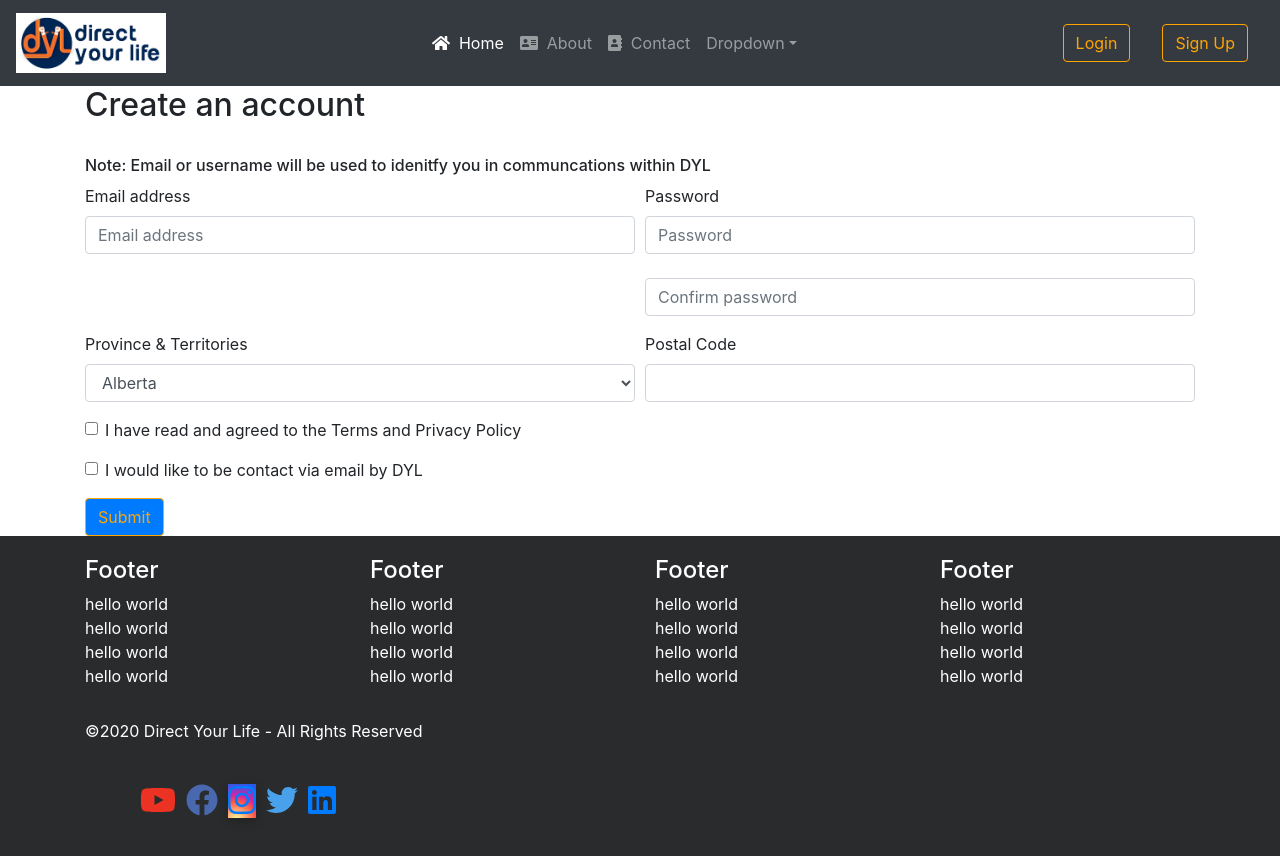
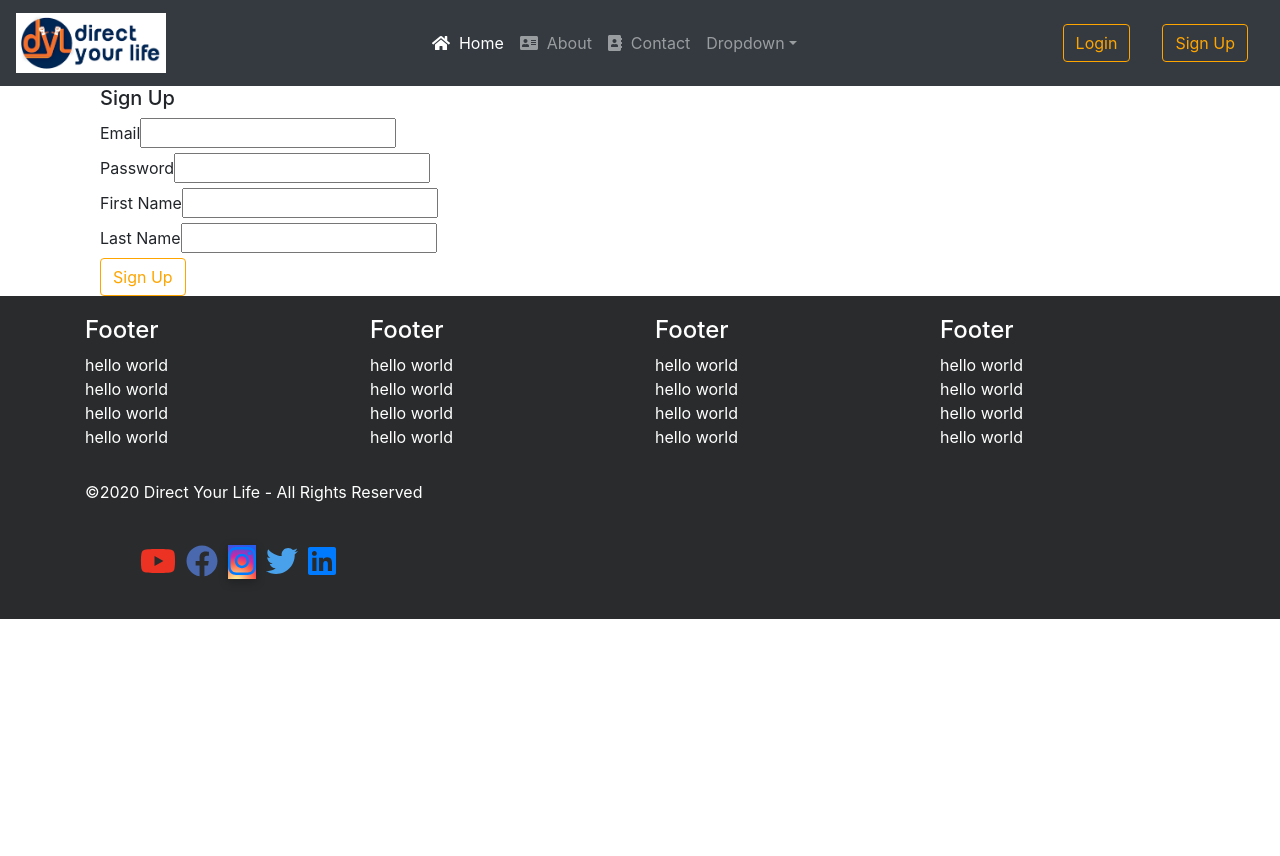
Before and after one commit to muymax/directYourLife, a React (Create React App) app: page /signup in a window 1280 px wide. After the commit the page ends 800 px from the top, so only its background shows below. Built offline with nearby package versions, Linux system fonts and the light colour scheme.

Commit message:
commits login and signup print to console

```diff
--- a/src/components/pages/Home.js
+++ b/src/components/pages/Home.js
@@ -32,7 +32,6 @@
           ridiculus expedita a, congue tempus augue in quam rhoncus, in et neque
           orci vitae sem, aliquam ligula. Massa vestibulum, sed iaculis
           tincidunt nec urna sit ac.
-          <h2>Home Page</h2>
         </p>
         <p>
           Lorem ipsum dolor sit amet, nunc sollicitudin tempor ullamcorper, a
@@ -59,7 +58,6 @@
           ridiculus expedita a, congue tempus augue in quam rhoncus, in et neque
           orci vitae sem, aliquam ligula. Massa vestibulum, sed iaculis
           tincidunt nec urna sit ac.
-          <h2>Home Page</h2>
         </p>
         <p>
           Lorem ipsum dolor sit amet, nunc sollicitudin tempor ullamcorper, a
@@ -86,7 +84,6 @@
           ridiculus expedita a, congue tempus augue in quam rhoncus, in et neque
           orci vitae sem, aliquam ligula. Massa vestibulum, sed iaculis
           tincidunt nec urna sit ac.
-          <h2>Home Page</h2>
         </p>
         <p>
           Lorem ipsum dolor sit amet, nunc sollicitudin tempor ullamcorper, a
@@ -113,7 +110,6 @@
           ridiculus expedita a, congue tempus augue in quam rhoncus, in et neque
           orci vitae sem, aliquam ligula. Massa vestibulum, sed iaculis
           tincidunt nec urna sit ac.
-          <h2>Home Page</h2>
         </p>
         <p>
           Lorem ipsum dolor sit amet, nunc sollicitudin tempor ullamcorper, a
@@ -140,7 +136,6 @@
           ridiculus expedita a, congue tempus augue in quam rhoncus, in et neque
           orci vitae sem, aliquam ligula. Massa vestibulum, sed iaculis
           tincidunt nec urna sit ac.
-          <h2>Home Page</h2>
         </p>
       </div>
     );
--- a/src/components/pages/Login.js
+++ b/src/components/pages/Login.js
@@ -1,30 +1,37 @@
 import React, { Component } from 'react';
-import { Form, Button } from 'react-bootstrap';
 
 class Login extends Component {
+  state = {
+    email: '',
+    password: ''
+
+  };
+  handleChange = (e) => {
+    this.setState({
+        [e.target.id]: e.target.value
+    })
+  }
+  handleSubmit = (e) => {
+    e.preventDefault();
+    console.log(this.state);
+  }
   render() {
     return (
-      <div>
-        <h2> Log in </h2>
-        <Form>
-          <Form.Group controlId="formBasicEmail">
-            <Form.Label>Email address</Form.Label>
-            <Form.Control type="email" placeholder="Email address" />
-            <Form.Text className="text-muted">
-              Your information is kept confidential
-            </Form.Text>
-          </Form.Group>
-          <Form.Group controlId="formBasicPassword">
-            <Form.Label>Password</Form.Label>
-            <Form.Control type="password" placeholder="Password" />
-          </Form.Group>
-          <Form.Group controlId="formBasicCheckbox">
-            <Form.Check type="checkbox" label="Keep me logged in" />
-          </Form.Group>
-          <Button variant="primary" type="submit">
-            Submit
-          </Button>
-        </Form>
+      <div className="container">
+        <form onSubmit={this.handleSubmit} className="white">
+          <h5 className="grey-text text-darken-3">Log In</h5>
+          <div className="input-field">
+            <label htmlFor="email">Email</label>
+            <input type="email" id="email" onChange={this.handleChange}/>
+          </div>
+          <div className="input-field">
+            <label htmlFor="password">Password</label>
+            <input type="password" id="password" onChange={this.handleChange}/>
+          </div>
+          <div className="input-field">
+            <button className="btn pink lightne-1 z-depth-0">Login</button>
+          </div>
+        </form>
       </div>
     );
   }
--- a/src/components/pages/Signup.js
+++ b/src/components/pages/Signup.js
@@ -1,91 +1,47 @@
 import React, { Component } from 'react';
-import { Form, Button, Col } from 'react-bootstrap';
 
 class Signup extends Component {
+  state = {
+    email: '',
+    password: '',
+    firstName:'',
+    lastName: ''
+
+  };
+  handleChange = (e) => {
+    this.setState({
+        [e.target.id]: e.target.value
+    })
+  }
+  handleSubmit = (e) => {
+    e.preventDefault();
+    console.log(this.state);
+  }
   render() {
     return (
-      <div>
-        <h2>Create an account</h2> <br></br>
-        <h6>
-          Note: Email or username will be used to idenitfy you in communcations
-          within DYL
-        </h6>
-        <Form>
-          <Form.Row>
-            <Form.Group as={Col} controlId="formGridEmail">
-              <Form.Label>Email address</Form.Label>
-              <Form.Control
-                type="email"
-                placeholder="Email address"
-              />
-            </Form.Group>
-
-
-            <Form.Group as={Col} controlId="formGridPassword">
-              <Form.Label>Password</Form.Label>
-              <Form.Control type="password" placeholder="Password" /> &nbsp;
-              <Form.Control type="password" placeholder="Confirm password" />
-            </Form.Group>
-          </Form.Row>
-
-          {/* <Form.Group controlId="formGridAddress1">
-            <Form.Label>Address</Form.Label>
-            <Form.Control placeholder="1234 Main St" />
-          </Form.Group>  */}
-
-          {/* <Form.Group controlId="formGridAddress2">
-            <Form.Label>Address 2</Form.Label>
-            <Form.Control placeholder="Apartment, studio, or floor" />
-          </Form.Group> */}
-
-          <Form.Row>
-            {/* <Form.Group as={Col} controlId="formGridCity">
-              <Form.Label>City</Form.Label>
-              <Form.Control />
-            </Form.Group> */}
-
-            <Form.Group as={Col} controlId="formGridState">
-              <Form.Label>Province & Territories</Form.Label>
-              <Form.Control as="select" defaultValue="Choose...">
-                <option value="AB">Alberta</option>
-                <option value="BC">British Columbia</option>
-                <option value="MB">Manitoba</option>
-                <option value="NB">New Brunswick</option>
-                <option value="NL">Newfoundland and Labrador</option>
-                <option value="NS">Nova Scotia</option>
-                <option value="ON">Ontario</option>
-                <option value="PE">Prince Edward Island</option>
-                <option value="QC">Quebec</option>
-                <option value="SK">Saskatchewan</option>
-                <option value="NT">Northwest Territories</option>
-                <option value="NU">Nunavut</option>
-                <option value="YT">Yukon</option>
-              </Form.Control>
-            </Form.Group>
-
-            <Form.Group as={Col} controlId="formGridZip">
-              <Form.Label>Postal Code</Form.Label>
-              <Form.Control />
-            </Form.Group>
-          </Form.Row>
-
-          <Form.Group id="formGridCheckbox">
-            <Form.Check
-              type="checkbox"
-              label="I have read and agreed to the Terms and Privacy Policy"
-            />
-          </Form.Group>
-          <Form.Group id="formGridCheckbox">
-            <Form.Check
-              type="checkbox"
-              label="I would like to be contact via email by DYL"
-            />
-          </Form.Group>
-
-          <Button variant="primary" type="submit">
-            Submit
-          </Button>
-        </Form>
+      <div className="container">
+        <form onSubmit={this.handleSubmit} className="white">
+          <h5 className="grey-text text-darken-3">Sign Up</h5>
+          <div className="input-field">
+            <label htmlFor="email">Email</label>
+            <input type="email" id="email" onChange={this.handleChange}/>
+          </div>
+          <div className="input-field">
+            <label htmlFor="password">Password</label>
+            <input type="password" id="password" onChange={this.handleChange}/>
+          </div>
+          <div className="input-field">
+            <label htmlFor="firstName">First Name</label>
+            <input type="text" id="firstName" onChange={this.handleChange}/>
+          </div>
+          <div className="input-field">
+            <label htmlFor="lastName">Last Name</label>
+            <input type="text" id="lastName" onChange={this.handleChange}/>
+          </div>
+          <div className="input-field">
+            <button className="btn pink lightne-1 z-depth-0">Sign Up</button>
+          </div>
+        </form>
       </div>
     );
   }
--- a/src/index.js
+++ b/src/index.js
@@ -3,10 +3,9 @@
 import App from './App';
 import { BrowserRouter as Router } from 'react-router-dom';
 
-
 ReactDOM.render(
   <Router>
-  <App/>
+    <App />
   </Router>,
   document.getElementById('root')
 );
```
